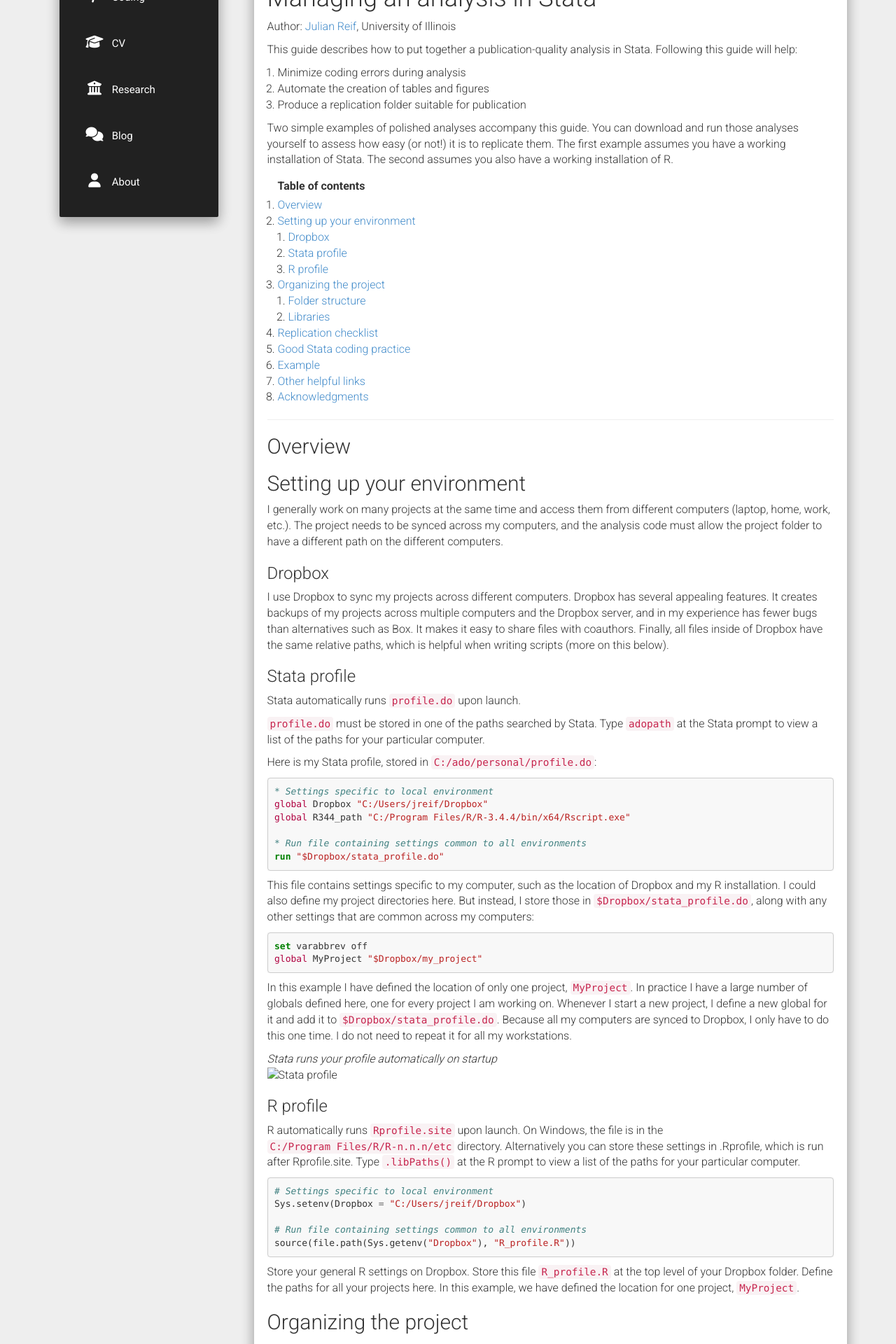
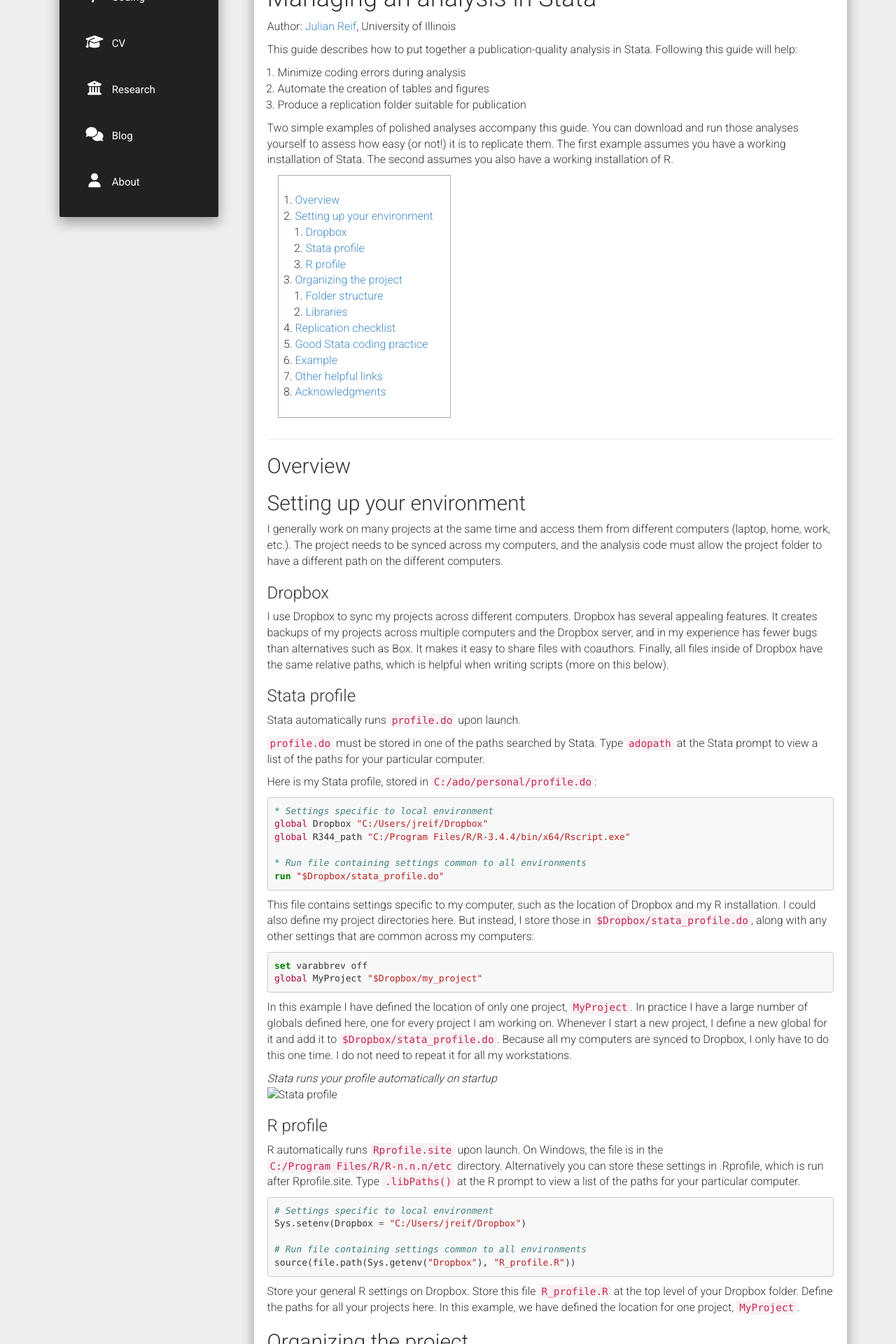
Before and after one commit to reifjulian/reifjulian.github.io, a Jekyll site: the page built from guide.md, in a window 1280 px wide. Shown: the part 307-2227 px from the top of the page at 70% size. Built offline with Jekyll 4.4.1, drawn with Linux system fonts in a browser that asks for light colours; nearby versions of some CDN libraries; comment, search, counter and statistics services are not loaded.

Commit message:
Update toc.css

```diff
--- a/static/css/toc.css
+++ b/static/css/toc.css
@@ -1,11 +1,18 @@
+// Adding 'Contents' headline to the TOC
+#markdown-toc::before {
+    content: "Contents";
+    font-weight: bold;
+}
 
-#markdown-toc::before {
-  content: "Table of contents";
-  margin-left: -$spacing-unit;
-  line-height: 200%;
-  font-weight: bold;
-  @include relative-font-size(1.25);
-  @include media-query($on-laptop) {
-    @include relative-font-size(1.125);
-  }
+
+// Using numbers instead of bullets for listing
+#markdown-toc ul {
+    list-style: decimal;
 }
+
+#markdown-toc {
+    border: 1px solid #aaa;
+    padding: 1.5em;
+    list-style: decimal;
+    display: inline-block;
+}
```
